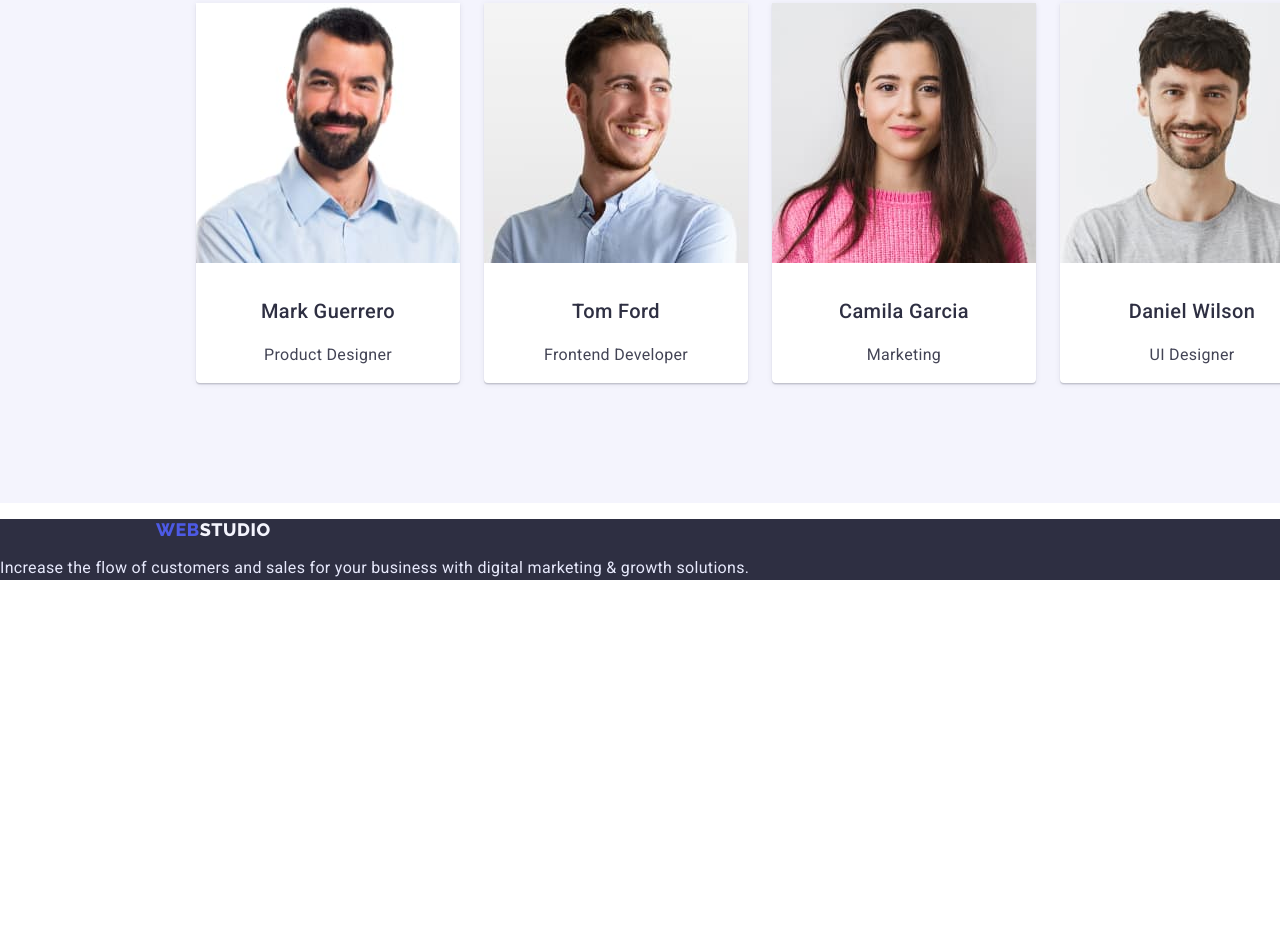
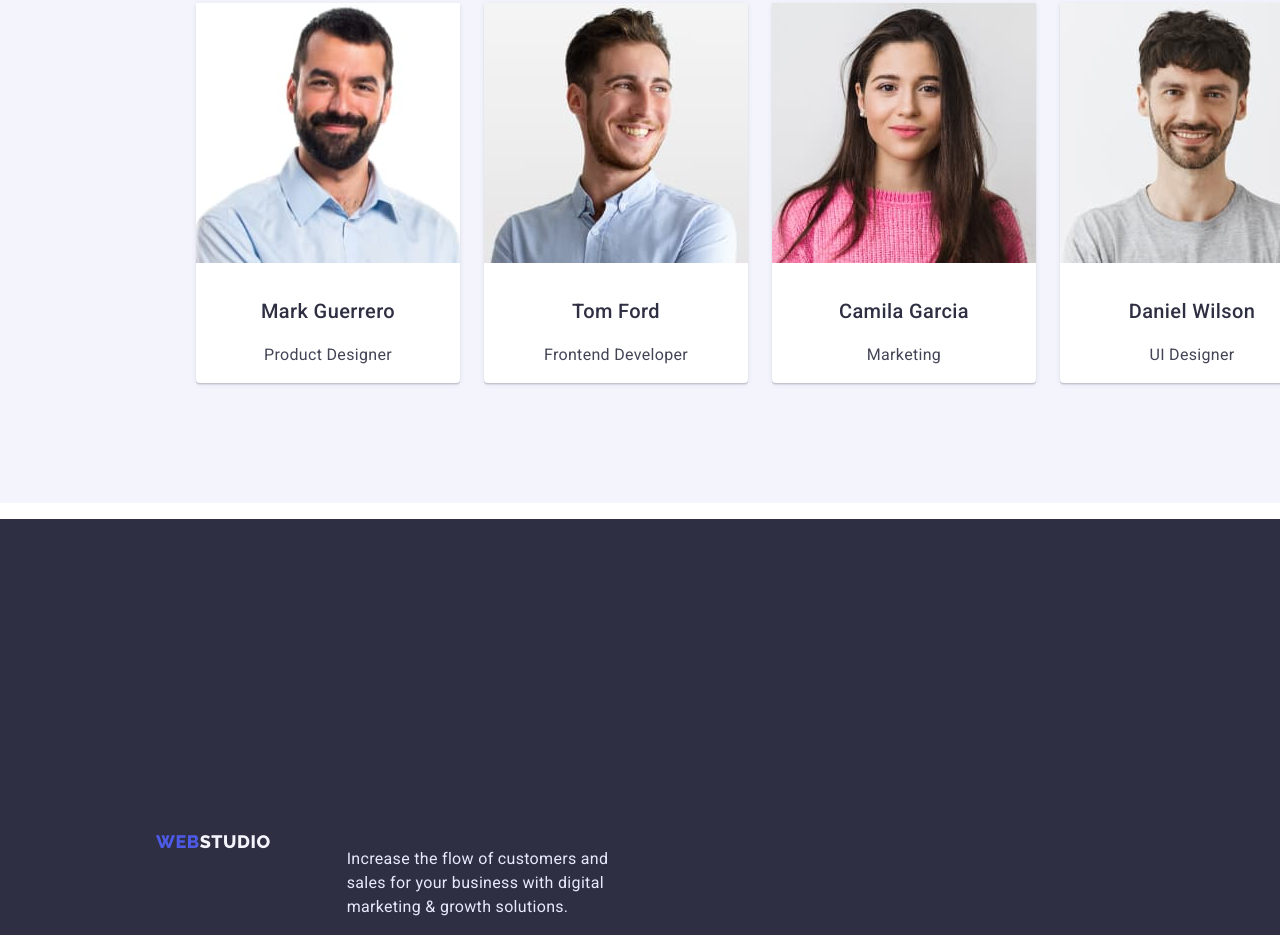
Before and after one commit to AndyMalcolm/goit-markup-hw-03, a plain HTML site: page index.html in a window 1280 px wide. Shown: the part 3072-4007 px from the top of the page. Before the commit the page ends 3668 px from the top, so only its background shows below. Drawn offline with nearby package versions, Linux system fonts and the light colour scheme.

Commit message:
Update styles.css

```diff
--- a/css/styles.css
+++ b/css/styles.css
@@ -139,7 +139,9 @@ margin-bottom: 200px;}
     text-align: center;
     letter-spacing: 0.02em;
     color: var(--gray-color);}
-.footer{background-color: var(--darker-color);}
+.footer{background-color: var(--darker-color);
+        padding-top: 312px;
+        display: flex;}
 .logo-studio2{font-family: 'Raleway', sans-serif;
     color: var(--light-color);
     font-weight: 800;
@@ -151,8 +153,14 @@ margin-bottom: 200px;}
     font-size: 16px;
     line-height: 24px;
     letter-spacing: 0.02em;
-    color: var(--lighter-color);}
+    color: var(--lighter-color);
+    width: 264px;
+    height: 72px;}
+
+
     /*_____PORTFOLIO PAGE_____*/
+
+
 .buttons:hover{background-color: var(--violet-color); color: var(--white-color);}
 .buttons{font-family: "Roboto", sans-serif;
     font-weight: 500;
```
